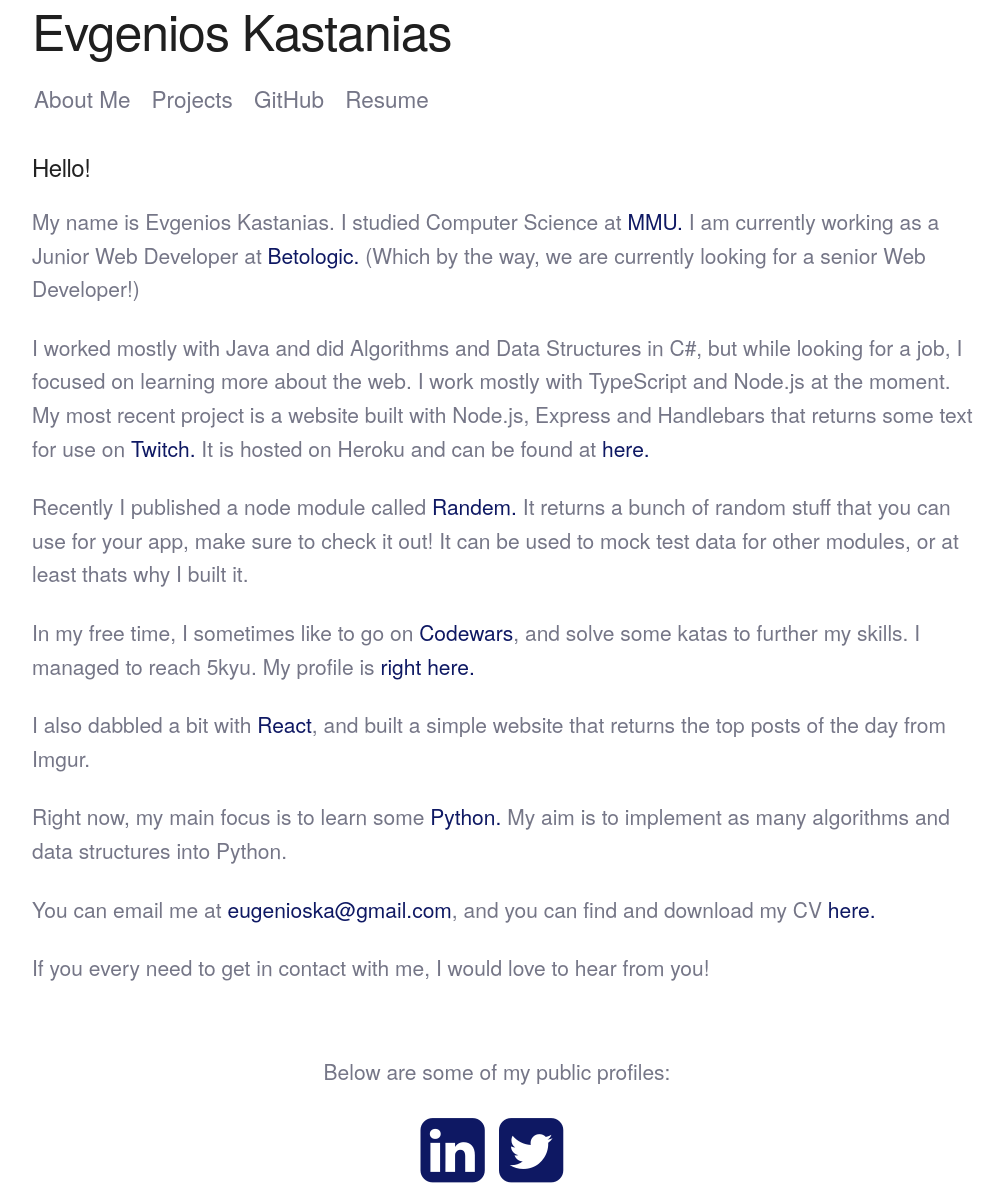
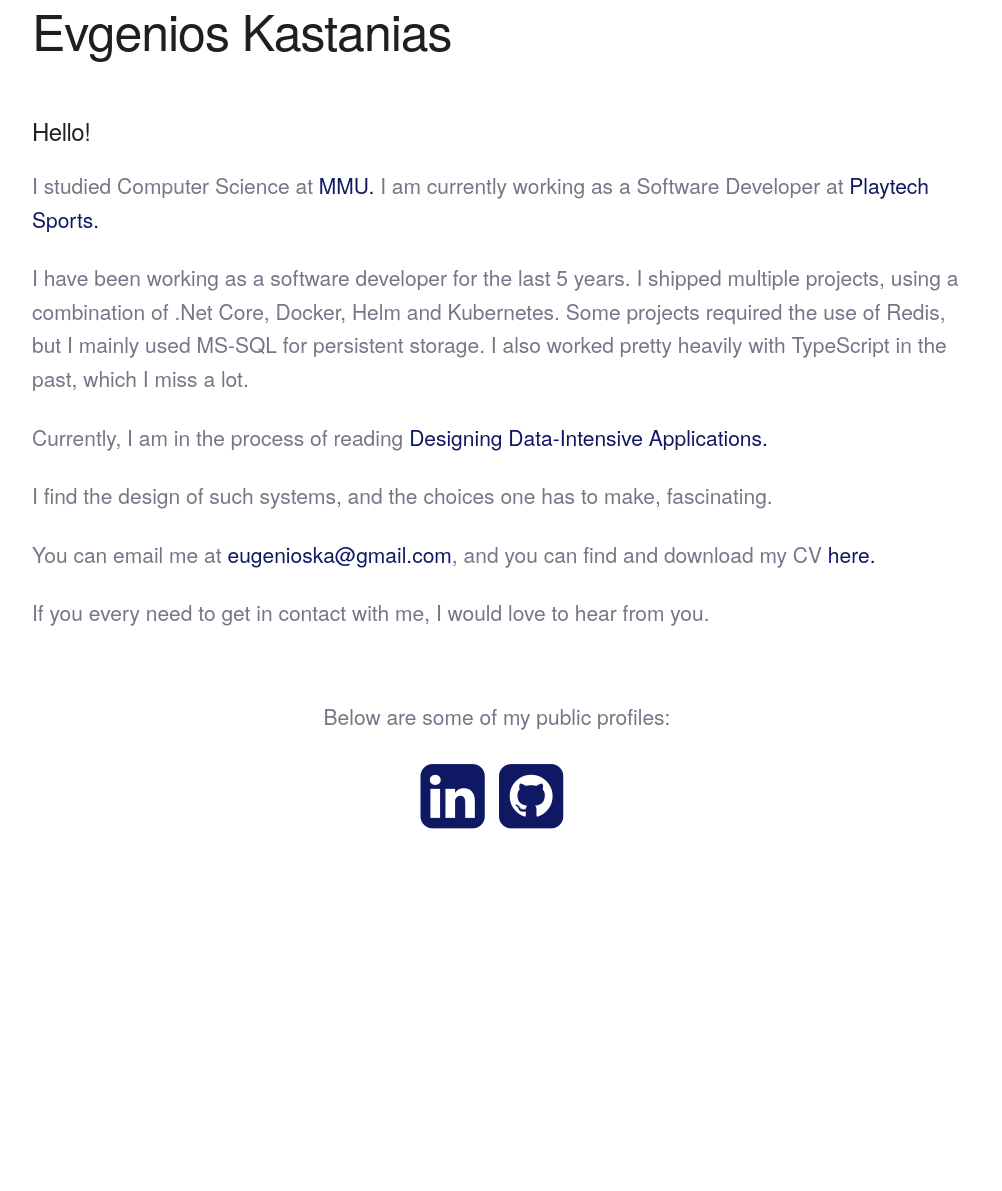
Before and after one commit to Evgenios/Evgenios.github.io, a plain HTML site: page index.html in a window 1280 px wide. Shown: the whole page, without its empty margins (143-1145 px from the left). After the commit the page ends 859 px from the top, so only its background shows below. Drawn offline with Linux system fonts and the light colour scheme.

Commit message:
Website update after a long time

```diff
--- a/index.html
+++ b/index.html
@@ -14,46 +14,50 @@
   <div class="container">
     <nav>
       <div class="row" id="name">
-        <h1><a href = "http://evgenios.io">Evgenios Kastanias</a></h1>
+        <h1><a href="http://evgenios.io">Evgenios Kastanias</a></h1>
       </div>
       <div class="links">
         <ul>
-          <li><a href="index.html">About Me</a></li>
-          <li><a href="projects.html">Projects</a></li>
-          <li><a href="https://github.com/evgenios" target="_blank">GitHub</a></li>
-          <li><a href="resume.pdf" target="_blank">Resume</a></li>
+          <!-- <li><a href="index.html">About Me</a></li> -->
+          <!-- <li><a href="resume.pdf" target="_blank">Resume</a></li> -->
         </ul>
       </div>
     </nav>
     <div class="about">
       <h5>Hello!</h5>
 
-      <p>My name is Evgenios Kastanias. I studied Computer Science at <a href="http://www2.mmu.ac.uk/" target="_blank">MMU.</a> I am currently working as a Junior Web Developer at
-      <a href="http://www.betologic.com/" target="_blank">Betologic.</a> (Which by the way, we are currently looking for a senior Web Developer!)</p>
+      <p>I studied Computer Science at <a href="http://www2.mmu.ac.uk/"
+          target="_blank">MMU.</a> I am currently working as a Software Developer at
+        <a href="https://www.playtech.com/products/sports" target="_blank">Playtech Sports.</a></p>
 
-      <p>I worked mostly with Java and did Algorithms and Data Structures in C#, but while looking for a job, I focused on learning more about the web.
-      I work mostly with TypeScript and Node.js at the moment. My most recent project is a website built with Node.js, Express and Handlebars that returns some text for use on <a href="http://twitch.tv">Twitch.</a>
-      It is hosted on Heroku and can be found at <a href="http://copypasterino.herokuapp.com">here.</a></p>
+      <p>I have been working as a software developer for the last 5 years. I shipped multiple projects, using a
+        combination of .Net Core, Docker, Helm and Kubernetes.
+        Some projects required the use of Redis, but I mainly used MS-SQL for persistent storage.
+        I also worked pretty heavily with TypeScript in the past, which I miss a lot.
+      </p>
 
-      <p>Recently I published a node module called <a href="https://www.npmjs.com/package/randem">Randem.</a> It returns a bunch of random stuff that you can use for your app, make sure to check it out!
-      It can be used to mock test data for other modules, or at least thats why I built it.</p>
+      <p>
+        Currently, I am in the process of reading <a href="https://dataintensive.net/" target="_blank">Designing
+          Data-Intensive Applications.</a>
+      </p>
 
-      <p>In my free time, I sometimes like to go on <a href="https://codewars.com">Codewars</a>, and solve some katas to further my skills. I managed to reach 5kyu.
-      My profile is <a href="http://www.codewars.com/users/evgenios">right here.</a></p>
+      <p>
+        I find the design of such systems, and the choices one has to make, fascinating.
+      </p>
 
-      <p>I also dabbled a bit with <a href="http://facebook.github.io/react/">React</a>, and built a simple website that returns the top posts of the day from Imgur.</p>
+      <p>You can email me at <a href="mailto:eugenioska@gmail.com">eugenioska@gmail.com</a>, and you can find and
+        download my CV <a href="resume.pdf" target="_blank">here.</a></p>
 
-      <p>Right now, my main focus is to learn some <a href="https://www.python.org/" target="_blank">Python.</a> My aim is to implement as many algorithms and data structures into Python. </p>
+      <p>If you every need to get in contact with me, I would love to hear from you.</p>
 
-      <p>You can email me at <a href="mailto:eugenioska@gmail.com">eugenioska@gmail.com</a>, and you can find and download my CV <a href="resume.pdf" target="_blank">here.</a></p>
-
-      <p>If you every need to get in contact with me, I would love to hear from you!</p>
     </div>
     <div class="social-icons">
       <p>Below are some of my public profiles:</p>
       <ul class="social-links">
-        <li><a href="https://uk.linkedin.com/pub/evgenios-kastanias/96/6aa/a81" target="_blank"><span class="fa fa-linkedin-square fa-5x"></span></a></li>
-        <li><a href="https://twitter.com/evgeniosks" target="_blank"><span class="fa fa-twitter-square fa-5x"></span></a></li>
+        <li><a href="https://uk.linkedin.com/pub/evgenios-kastanias/96/6aa/a81" target="_blank"><span
+              class="fa fa-linkedin-square fa-5x"></span></a></li>
+        <li><a href="https://uk.linkedin.com/pub/evgenios-kastanias/96/6aa/a81" target="_blank"><span
+              class="fa fa-github-square fa-5x"></span></a></li>
       </ul>
     </div>
   </div>
```
Also changed, not shown: projects.html (deleted, +0 -55 lines), images/copypasterino.png (deleted), images/etch-a-sketch.png (deleted), images/github-status.png (deleted), images/pomodoro.jpg (deleted), images/randem.png (deleted), 1 other file.
